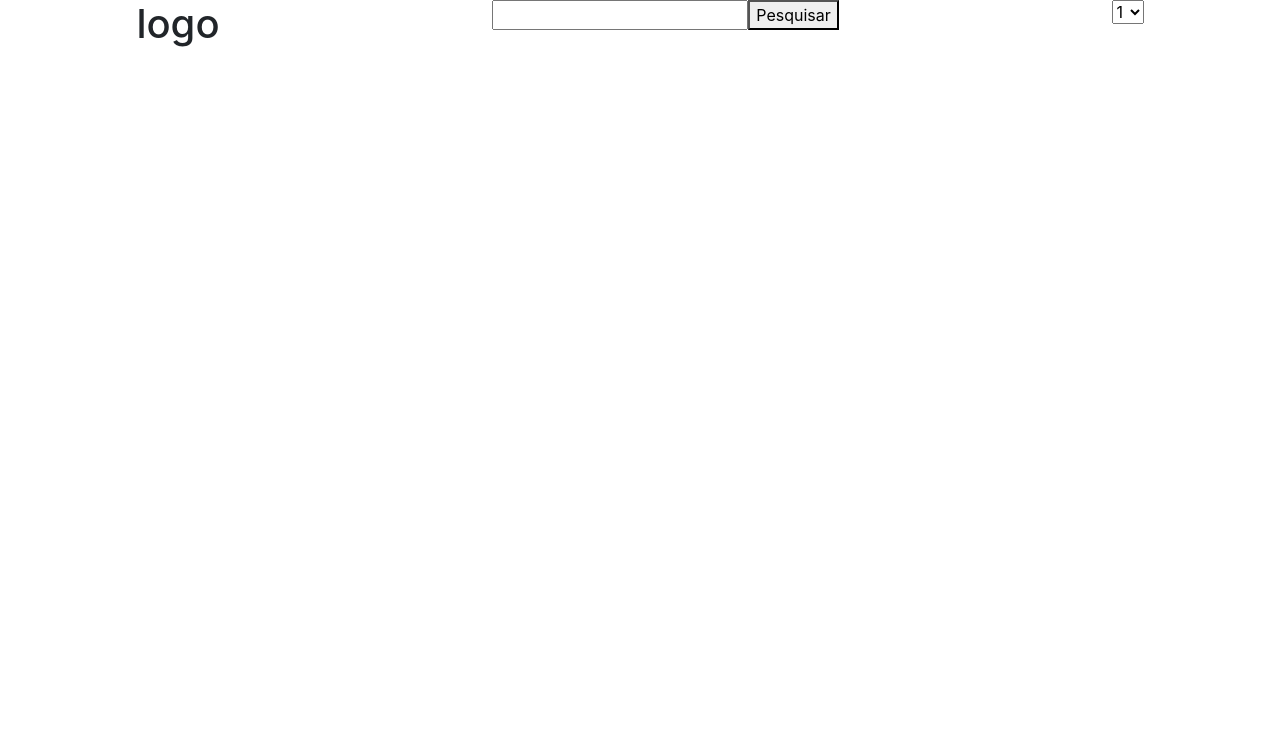
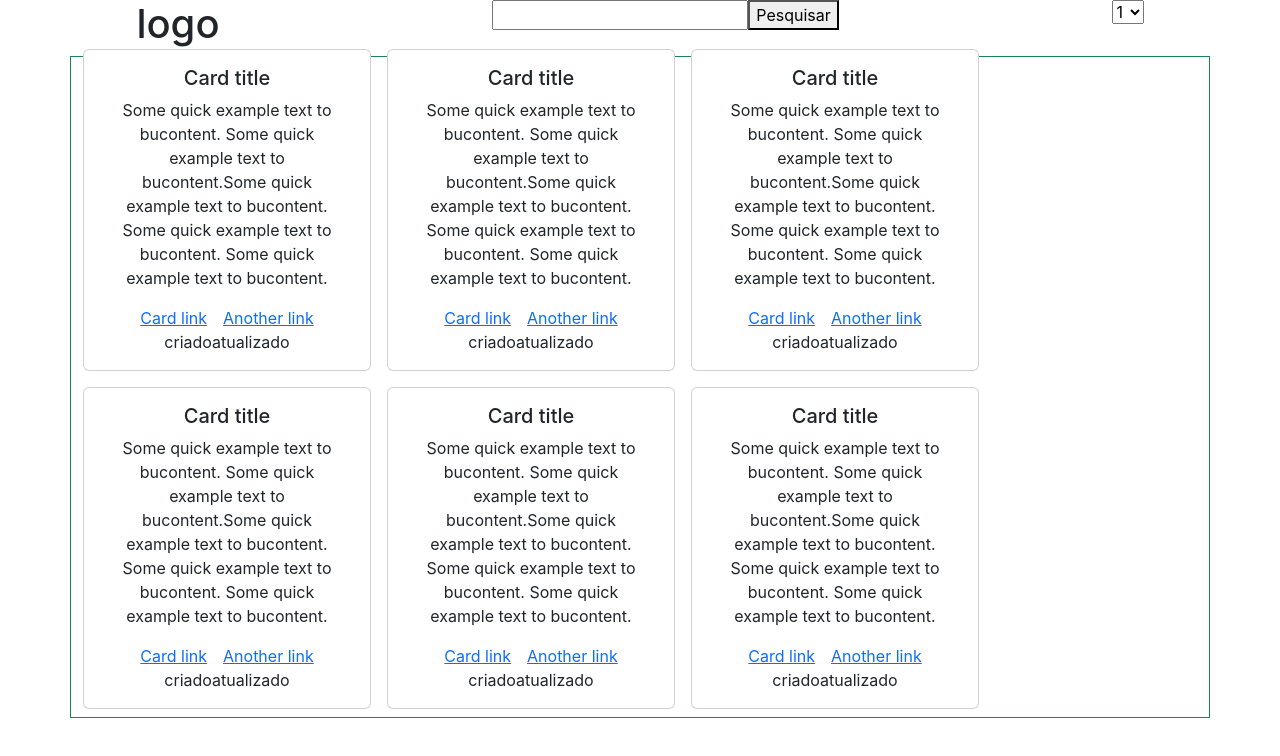
Before and after one commit to GustavoSFer/Motrix--gestao-de-conteudo, a React (Create React App) app in the folder front-end/: page / in a window 1280 px wide. Shown: the top 756 px of the page. Built offline with nearby package versions, Linux system fonts and the light colour scheme.

Commit message:
Feat: Criando o componente de card

```diff
--- /dev/null
+++ b/front-end/src/Components/CardBlog.jsx
@@ -0,0 +1,30 @@
+import React from 'react';
+
+function CardBlog() {
+  // Css - style
+  const width = {
+    width: '18em',
+  };
+
+  return (
+    <div className="card m-2" style={width}>
+      <div className="card-body">
+        <h5 className="card-title">Card title</h5>
+        <p className="card-text">
+          Some quick example text to bucontent.
+          Some quick example text to bucontent.Some quick example text to bucontent.
+          Some quick example text to bucontent.
+          Some quick example text to bucontent.
+        </p>
+        <a href="#1" className="card-link">Card link</a>
+        <a href="#2" className="card-link">Another link</a>
+        <div>
+          <time>criado</time>
+          <time>atualizado</time>
+        </div>
+      </div>
+    </div>
+  );
+}
+
+export default CardBlog;
--- a/front-end/src/Pages/Principal.jsx
+++ b/front-end/src/Pages/Principal.jsx
@@ -1,9 +1,12 @@
 import React from 'react';
+import CardBlog from '../Components/CardBlog';
 import Header from '../Components/Header';
 
 function Principal() {
   return (
-    <main>
+    <div>
+
+      <header>
         <Header>
           <div>
             <input type="text" />
@@ -16,7 +19,20 @@ function Principal() {
             </select>
           </div>
         </Header>
+      </header>
+
+      <main className="border border-success container text-center">
+        <div className="row row-cols-2 row-cols-lg-5 g-2 g-lg-3">
+          <CardBlog />
+          <CardBlog />
+          <CardBlog />
+          <CardBlog />
+          <CardBlog />
+          <CardBlog />
+        </div>
       </main>
+
+    </div>
   );
 }
 
```
Lines whose indentation alone changed are shown as unchanged.
